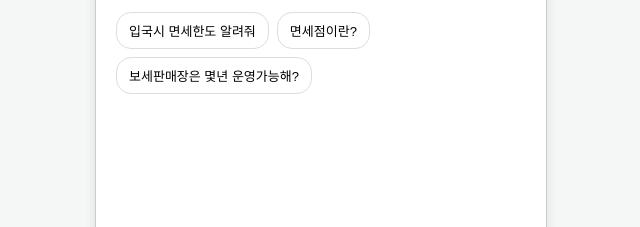
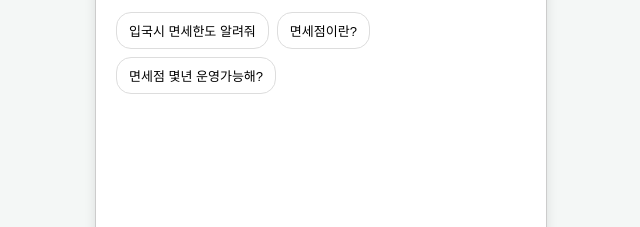
Before and after one commit to herememory/my-chatbot, a website: page index.html in a window 1280 px wide. Shown: the part 138-365 px from the top of the page, 319-959 px from the left. Drawn offline with Linux system fonts and the light colour scheme.

Commit message:
Update index.html

```diff
--- a/index.html
+++ b/index.html
@@ -15,7 +15,7 @@
             <div class="example-questions">
                 <button class="example-btn">입국시 면세한도 알려줘</button>
                 <button class="example-btn">면세점이란?</button>
-                <button class="example-btn">보세판매장은 몇년 운영가능해?</button>
+                <button class="example-btn">면세점 몇년 운영가능해?</button>
             </div>
         </div>
         <div id="user-input">
```
